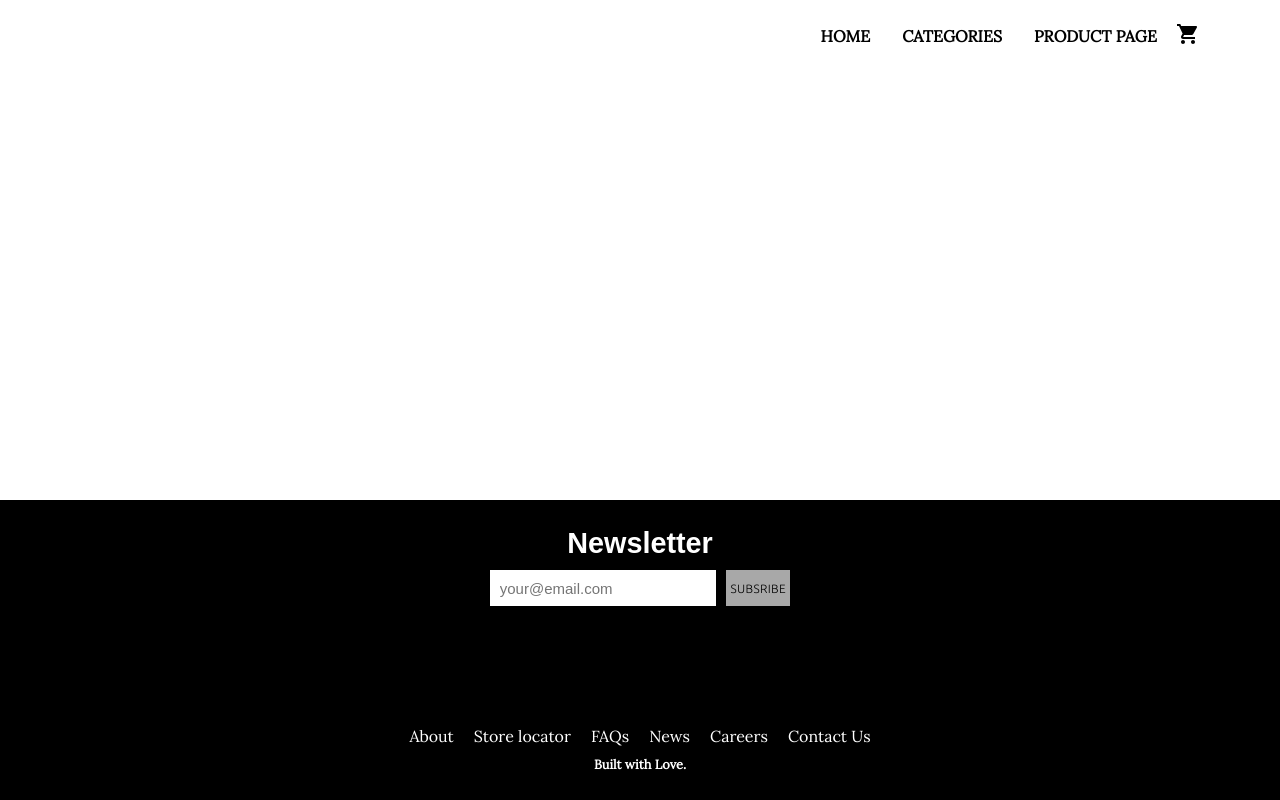
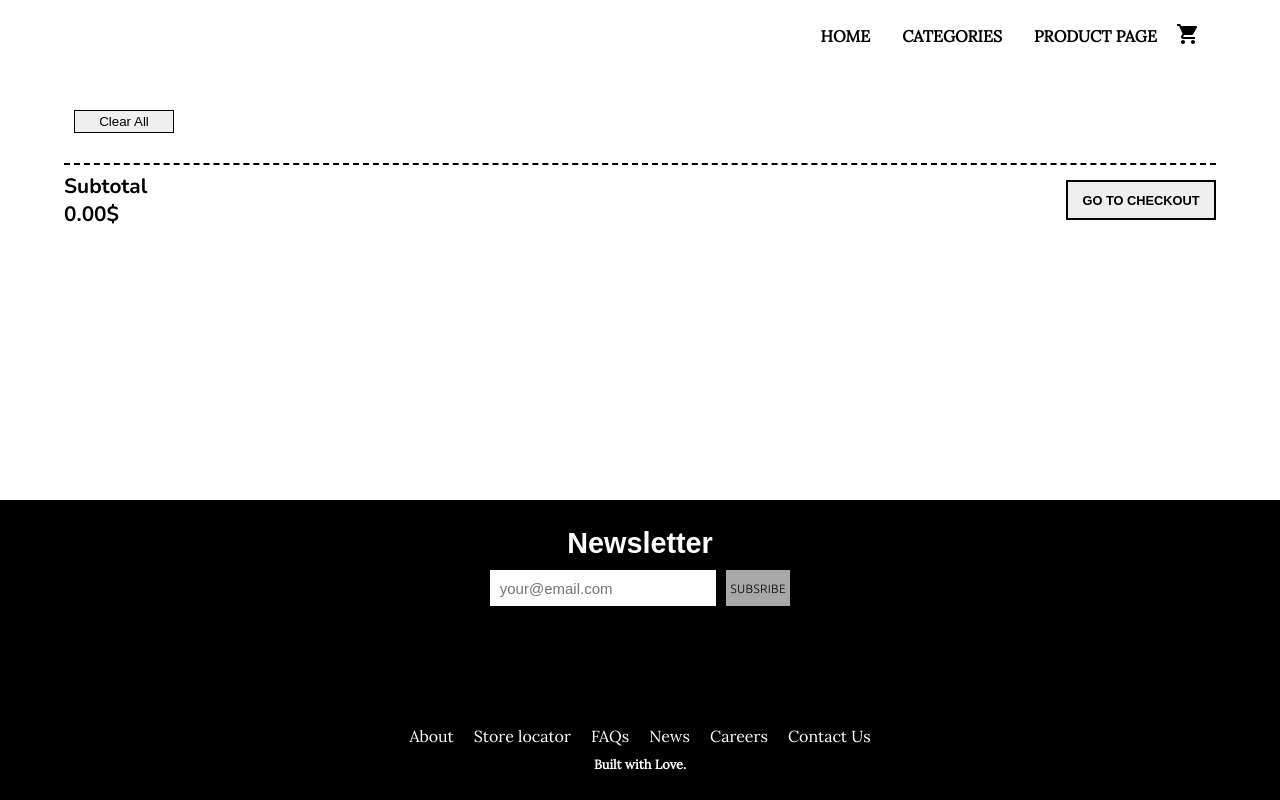
Before and after one commit to BazyshynAnton/HouseHoldHaven, a React (Vite) app: page /cart in a window 1280 px wide. Before the commit this address had no page. Built offline with nearby package versions, Linux system fonts and the light colour scheme; a web font is replaced by a local one.

Commit message:
commit #5 update cartMenu

```diff
--- a/src/App.jsx
+++ b/src/App.jsx
@@ -3,6 +3,7 @@ import MainLayout from './components/Layouts/MainLayout'
 import Home from './Pages/home/Home'
 import CategoriesPage from './Pages/categoriesPage/CategoriesPage'
 import ProductPage from './Pages/productPage/ProductPage'
+import CartPage from './Pages/cartPage/CartPage'
 import NotFound from './components/notFound/NotFound'
 
 function App() {
@@ -12,6 +13,7 @@ function App() {
         <Route index element={<Home />} />
         <Route path="/categories/:category" element={<CategoriesPage />} />
         <Route path="categories/product/:id" element={<ProductPage />} />
+        <Route path="/cart" element={<CartPage />} />
         <Route exact path="*" element={<NotFound />} />
       </Route>
     </Routes>
--- /dev/null
+++ b/src/Pages/cartPage/CartPage.jsx
@@ -0,0 +1,7 @@
+import AllCartProducts from '../../components/cartMenu/allCartProducts/AllCartProducts'
+
+const CartPage = () => {
+  return <AllCartProducts />
+}
+
+export default CartPage
--- a/src/components/cartMenu/CartMenu.jsx
+++ b/src/components/cartMenu/CartMenu.jsx
@@ -6,6 +6,7 @@ import CloseIcon from '@mui/icons-material/Close'
 import shoppingEmptyCart from '../../images/shoppingEmptyCart.jpg'
 
 import styles from './CartMenu.module.css'
+import { NavLink } from 'react-router-dom'
 
 /*
   -access to context
@@ -69,7 +70,7 @@ const CartMenu = ({ isOpen, handleCloseCartMenu }) => {
         >
           <Box className={styles.fullProductBox}>
             <Box className={styles.fullProduct}>
-              {cartProducts.map((product) => (
+              {cartProducts.slice(0, 2).map((product) => (
                 <Box className={styles.cartProduct} key={product.id}>
                   <Box className={styles.leftImg}>
                     <img src={product.img1} />
@@ -137,6 +138,30 @@ const CartMenu = ({ isOpen, handleCloseCartMenu }) => {
                   </Box>
                 </Box>
               ))}
+
+              {cartProducts.length > 2 && (
+                <Box
+                  sx={{
+                    display: 'flex',
+                    width: '100%',
+                    justifyContent: 'center',
+                    alignItems: 'center',
+                    marginTop: '10px',
+                  }}
+                >
+                  <NavLink to="/cart">
+                    <button
+                      style={{
+                        padding: '4px',
+                        border: '1px solid grey',
+                        cursor: 'pointer',
+                      }}
+                    >
+                      SHOW MORE({cartProducts.length - 2})
+                    </button>
+                  </NavLink>
+                </Box>
+              )}
             </Box>
           </Box>
           <Box className={styles.totalContainer}>
--- a/src/components/cartMenu/CartMenu.module.css
+++ b/src/components/cartMenu/CartMenu.module.css
@@ -1,3 +1,17 @@
+@charset "UTF-8";
+.listOfProducts {
+  width: 100%;
+  display: -ms-grid;
+  display: grid;
+  -ms-grid-columns: 1fr 10px 1fr 10px 1fr 10px 1fr;
+  grid-template-columns: repeat(4, 1fr); /* 4 колонки з однаковою шириною */
+  gap: 10px;
+}
+
+.clearAllBtn:hover {
+  background: gray;
+}
+
 .cartMenu {
   position: fixed;
   top: 0;
@@ -192,6 +206,18 @@
   background-color: rgb(173, 34, 34);
 }
 
+@media (max-width: 1200px) {
+  .listOfProducts {
+    -ms-grid-columns: (1fr)[3];
+    grid-template-columns: repeat(3, 1fr);
+  }
+}
+@media (max-width: 700px) {
+  .listOfProducts {
+    -ms-grid-columns: (1fr)[2];
+    grid-template-columns: repeat(2, 1fr);
+  }
+}
 @media (max-width: 538px) {
   .cartMenu {
     display: -webkit-box;
@@ -213,6 +239,12 @@
   }
   .txtContainer {
     width: 80%;
+  }
+}
+@media (max-width: 400px) {
+  .listOfProducts {
+    -ms-grid-columns: (1fr)[1];
+    grid-template-columns: repeat(1, 1fr);
   }
 }
 @media (max-width: 338px) {
--- a/src/components/cartMenu/CartMenu.module.scss
+++ b/src/components/cartMenu/CartMenu.module.scss
@@ -1,3 +1,18 @@
+//CartPage
+.listOfProducts {
+  width: 100%;
+  display: grid;
+  grid-template-columns: repeat(4, 1fr); /* 4 колонки з однаковою шириною */
+  gap: 10px;
+}
+
+.clearAllBtn {
+  &:hover {
+    background: gray;
+  }
+}
+
+//CartMenu
 .cartMenu {
   position: fixed;
   top: 0;
@@ -139,6 +154,18 @@
   }
 }
 
+@media (max-width: 1200px) {
+  .listOfProducts {
+    grid-template-columns: repeat(3, 1fr);
+  }
+}
+
+@media (max-width: 700px) {
+  .listOfProducts {
+    grid-template-columns: repeat(2, 1fr);
+  }
+}
+
 @media (max-width: 538px) {
   .cartMenu {
     display: flex;
@@ -155,6 +182,12 @@
 
   .txtContainer {
     width: 80%;
+  }
+}
+
+@media (max-width: 400px) {
+  .listOfProducts {
+    grid-template-columns: repeat(1, 1fr);
   }
 }
 
--- /dev/null
+++ b/src/components/cartMenu/allCartProducts/AllCartProducts.jsx
@@ -0,0 +1,182 @@
+import { Box, Container } from '@mui/material'
+import CloseIcon from '@mui/icons-material/Close'
+
+import { useContext } from 'react'
+import { CartContext } from '../../../context/CartContext'
+import styles from '../CartMenu.module.css'
+import { NavLink } from 'react-router-dom'
+
+const AllCartProducts = () => {
+  const { cartProducts, removeFromCart, removeAllFromCart, updateQuantity } =
+    useContext(CartContext)
+
+  const handleRemove = () => {
+    removeAllFromCart()
+  }
+
+  //function - remove item from the cart
+  const handleRemoveItem = (itemId) => {
+    removeFromCart(itemId)
+  }
+
+  //function - calculate the total amount of all items in the cart
+  const calculateTotalAmount = () => {
+    return cartProducts.reduce(
+      (total, product) => total + product.price * product.quantity,
+      0
+    )
+  }
+  return (
+    <Container>
+      <Box
+        sx={{
+          display: 'flex',
+          flexDirection: 'column',
+          width: '100%',
+          marginTop: '100px',
+        }}
+      >
+        <NavLink
+          to="/"
+          style={{ width: '100px', color: 'black', textDecoration: 'none' }}
+        >
+          <button
+            style={{
+              width: '100px',
+              margin: '10px',
+              borderRadius: '0px',
+              border: '1px solid black',
+              padding: '3px 0px',
+              cursor: 'pointer',
+              transition: '0.2s ease-in-out',
+            }}
+            className={styles.clearAllBtn}
+            onClick={handleRemove}
+          >
+            Clear All
+          </button>
+        </NavLink>
+
+        <Box className={styles.listOfProducts}>
+          {cartProducts.map((product) => (
+            <Box
+              key={product.id}
+              sx={{
+                position: 'relative',
+                display: 'flex',
+                alignItems: 'center',
+                justifyContent: 'center',
+                flexDirection: 'column',
+                gap: '0.5rem',
+                border: '1px solid #ccc',
+                textAlign: 'center',
+                padding: '10px',
+              }}
+            >
+              <Box sx={{ width: '150px', height: '150px' }}>
+                <img
+                  src={product.img1}
+                  alt={product.name}
+                  style={{ objectFit: 'cover', width: '100%', height: '100%' }}
+                />
+              </Box>
+              <Box className={styles.text}>
+                <h3>{product.name}</h3>
+                <h5>{product.price}$</h5>
+              </Box>
+              <CloseIcon
+                onClick={() => handleRemoveItem(product.id)}
+                sx={{
+                  position: 'absolute',
+                  top: '5px',
+                  right: '5px',
+                  cursor: 'pointer',
+                }}
+              />
+              <Box
+                sx={{
+                  display: 'flex',
+                  border: '1px solid black',
+                  position: 'absolute',
+                  bottom: '5px',
+                  left: '10px',
+                }}
+              >
+                <button
+                  onClick={() =>
+                    updateQuantity(product.id, product.quantity - 1)
+                  }
+                  style={{
+                    color: 'white',
+                    background: 'black',
+                    border: 'none',
+                    fontSize: '1rem',
+                    textTransform: 'uppercase',
+                    fontWeight: 'bold',
+                    cursor: 'pointer',
+                    transition: 'all 0.2s',
+                    padding: '0px 7px',
+                  }}
+                >
+                  -
+                </button>
+                <span
+                  style={{
+                    display: 'flex',
+                    justifyContent: 'center',
+                    alignItems: 'center',
+                    width: '20px',
+                    cursor: 'default',
+                  }}
+                >
+                  {product.quantity}
+                </span>
+                <button
+                  onClick={() =>
+                    updateQuantity(product.id, product.quantity + 1)
+                  }
+                  style={{
+                    color: 'white',
+                    background: 'black',
+                    border: 'none',
+                    fontSize: '1rem',
+                    textTransform: 'uppercase',
+                    fontWeight: 'bold',
+                    cursor: 'pointer',
+                    transition: 'all 0.2s',
+                    padding: '0px 5px',
+                  }}
+                >
+                  +
+                </button>
+              </Box>
+            </Box>
+          ))}
+        </Box>
+      </Box>
+      <Box className={styles.totalContainer}>
+        <Box className={styles.txtTotal}>
+          <p>Subtotal</p>
+          <p>{calculateTotalAmount()}.00$</p>
+        </Box>
+        <button
+          style={{
+            width: '150px',
+            height: '40px',
+            border: 'none',
+            fontSize: '0.8rem',
+            textTransform: 'uppercase',
+            fontWeight: 'bold',
+            cursor: 'pointer',
+            transition: 'all 0.2s',
+            border: '2px solid black ',
+          }}
+        >
+          Go To Checkout
+        </button>
+      </Box>
+    </Container>
+  )
+}
+
+export default AllCartProducts
--- a/src/context/CartContext.jsx
+++ b/src/context/CartContext.jsx
@@ -21,6 +21,9 @@ const CartProvider = ({ children }) => {
       prevProducts.filter((product) => product.id !== itemId)
     )
   }
+  const removeAllFromCart = () => {
+    setCartProducts([])
+  }
 
   //function - update the quantity of products in the cart
   const updateQuantity = (productId, newQuantity) => {
@@ -40,7 +43,14 @@ const CartProvider = ({ children }) => {
   //exposing the cart state and (control functions) to the context!!
   return (
     <CartContext.Provider
-      value={{ cartProducts, addToCart, removeFromCart, updateQuantity }}>
+      value={{
+        cartProducts,
+        addToCart,
+        removeFromCart,
+        removeAllFromCart,
+        updateQuantity,
+      }}
+    >
       {/* Render the child components that will have access to the context */}
       {children}
     </CartContext.Provider>
```
